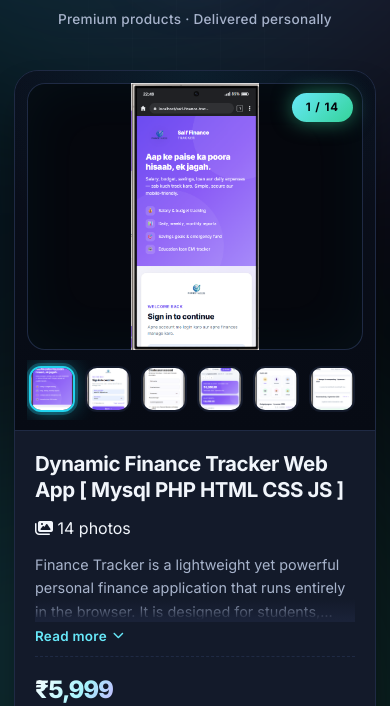
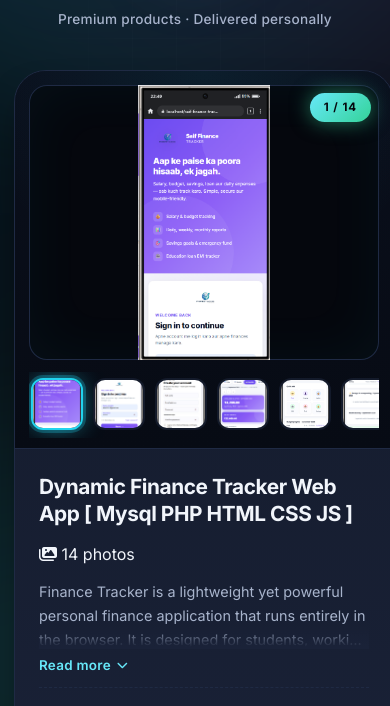
Before and after one commit to bytepi-genius/saif-sys, a plain HTML site: page project_sell/index.html in a window 390 px wide. Shown: the part 138-844 px from the top of the page. Drawn offline with Linux system fonts and the light colour scheme; files whose address does not match are found by name.

Commit message:
chore: update 2026-10-12 23:22

```diff
--- a/project_sell/style.css
+++ b/project_sell/style.css
@@ -1,6 +1,6 @@
 /* =========================================================
-   SYSPULSE STORE — NEON NIGHT EDITION
-   Dark premium UI · Replaces previous stylesheet
+   SYSPULSE STORE â€” NEON NIGHT EDITION
+   Dark premium UI Â· Replaces previous stylesheet
    ========================================================= */
 
 /* ---------------------------------------------------------
@@ -71,7 +71,7 @@
 }
 
 /* ---------------------------------------------------------
-   2. BODY — dark aurora background
+   2. BODY â€” dark aurora background
    --------------------------------------------------------- */
 html {
   scroll-behavior: smooth;
@@ -94,7 +94,7 @@ body {
   overflow-x: hidden;
 }
 
-/* Aurora mesh — animated color blobs */
+/* Aurora mesh â€” animated color blobs */
 body::before {
   content: '';
   position: fixed;
@@ -139,7 +139,7 @@ body::after {
 }
 
 /* ---------------------------------------------------------
-   3. HEADER — centered hero
+   3. HEADER â€” centered hero
    --------------------------------------------------------- */
 .store-header {
   text-align: center;
@@ -255,6 +255,7 @@ body::after {
   grid-template-columns: repeat(auto-fill, minmax(380px, 1fr));
   gap: 32px;
   width: 100%;
+  align-items: start;
 }
 
 /* ---------------------------------------------------------
@@ -274,11 +275,6 @@ body::after {
     transform var(--dur) var(--ease),
     box-shadow var(--dur) var(--ease),
     border-color var(--dur) var(--ease);
-  background: var(--surface);
-  border-radius: var(--r-xl);
-  overflow: hidden;
-  display: flex;
-  flex-direction: column;
 }
 
 /* Glow border on hover */
@@ -554,18 +550,17 @@ body::after {
   flex-direction: column;
   gap: 14px;
   flex: 1;
+  min-height: 0;
 }
 
 .product-title {
   font-size: 1.3rem;
   font-weight: 700;
-  line-height: 1.3;
+  line-height: 1.32;
   letter-spacing: -0.02em;
   color: var(--text);
-  display: -webkit-box;
-  -webkit-line-clamp: 2;
-  -webkit-box-orient: vertical;
-  overflow: hidden;
+  word-break: break-word;
+  overflow-wrap: anywhere;
 }
 
 .product-desc {
@@ -598,13 +593,14 @@ body::after {
   pointer-events: none;
 }
 
-/* Expanded state — full text visible */
+/* Expanded state â€” full text visible */
 .product-desc.expanded {
   display: block;
   -webkit-line-clamp: unset;
+  -webkit-box-orient: initial;
   max-height: none;
   overflow: visible;
-  -webkit-box-orient: initial;
+  padding-bottom: 4px;
 }
 
 .desc-toggle {
@@ -678,11 +674,11 @@ body::after {
 
 /* Price row */
 .price-row {
- display: flex;
+  display: flex;
   align-items: center;
   justify-content: space-between;
   gap: 12px;
-  margin-top: auto;         /* ← yahi badla */
+  margin-top: auto;
   padding-top: 14px;
   border-top: 1px dashed var(--border);
 }
@@ -1333,10 +1329,11 @@ body::after {
    --------------------------------------------------------- */
 @media (max-width: 900px) {
   .product-grid {
-    grid-template-columns: repeat(auto-fill, minmax(320px, 1fr));
-    gap: 24px;
-    align-items: start;
-  }
+  display: grid;
+  grid-template-columns: repeat(auto-fill, minmax(380px, 1fr));
+  gap: 32px;
+  width: 100%;
+  align-items: start;
 }
 
 @media (max-width: 720px) {
@@ -1354,48 +1351,19 @@ body::after {
 
   .wa-header-btn { padding: 11px 20px; font-size: 0.9rem; }
 
-  .product-grid { grid-template-columns: 1fr; gap: 22px; }
-.product-info {
-  padding: 22px 22px 22px;
+  .product-grid {
+  display: grid;
+  grid-template-columns: repeat(auto-fill, minmax(380px, 1fr));
+  gap: 32px;
+  width: 100%;
+  align-items: start;
+}.product-info {
+  padding: 24px 24px 26px;
   display: flex;
   flex-direction: column;
-  gap: 12px;
+  gap: 14px;
   flex: 1;
   min-height: 0;
-}.product-info { padding: 20px; }
-  .product-title {
-     font-size: 1.28rem;
-  font-weight: 700;
-  line-height: 1.3;
-  letter-spacing: -0.02em;
-  color: var(--text);
-  }
-
-  .price-tag { font-size: 1.5rem; }
-
-  .wa-product-btn { padding: 13px 16px; font-size: 0.9rem; }
-
-  .gallery-container { padding: 12px 12px 10px; gap: 10px; }
-  .gallery-thumb { flex: 0 0 46px; width: 46px; height: 46px; }
-
-  .lb-nav { width: 44px; height: 44px; font-size: 1rem; }
-  .lb-close { width: 44px; height: 44px; font-size: 1rem; }
-  .lb-prev { left: 12px; }
-  .lb-next { right: 12px; }
-  .lb-counter { bottom: 18px; font-size: 0.78rem; padding: 6px 14px; }
-  .lb-caption { font-size: 0.78rem; padding: 6px 14px; max-width: 80vw; top: 18px; }
-
-  .single-comment-box {
-    padding: 24px 20px 22px;
-    margin-top: 48px;
-    border-radius: 24px;
-  }
-  .scb-icon { width: 42px; height: 42px; font-size: 1.05rem; }
-  .scb-title-wrap h3 { font-size: 1.05rem; }
-  .scb-title-wrap p { font-size: 0.8rem; }
-
-  .scb-submit,
-  .scb-wa-btn { padding: 12px 16px; font-size: 0.87rem; }
 }
 
 @media (max-width: 480px) {
```
Also changed, not shown: 1 other file.
